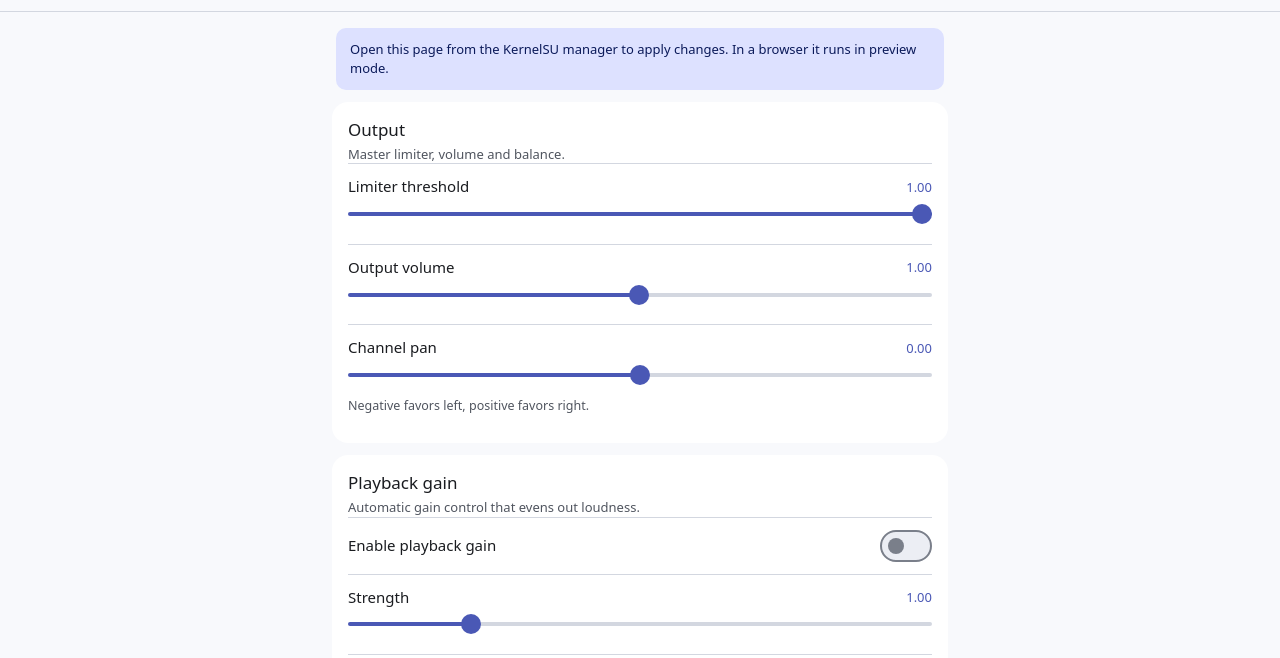
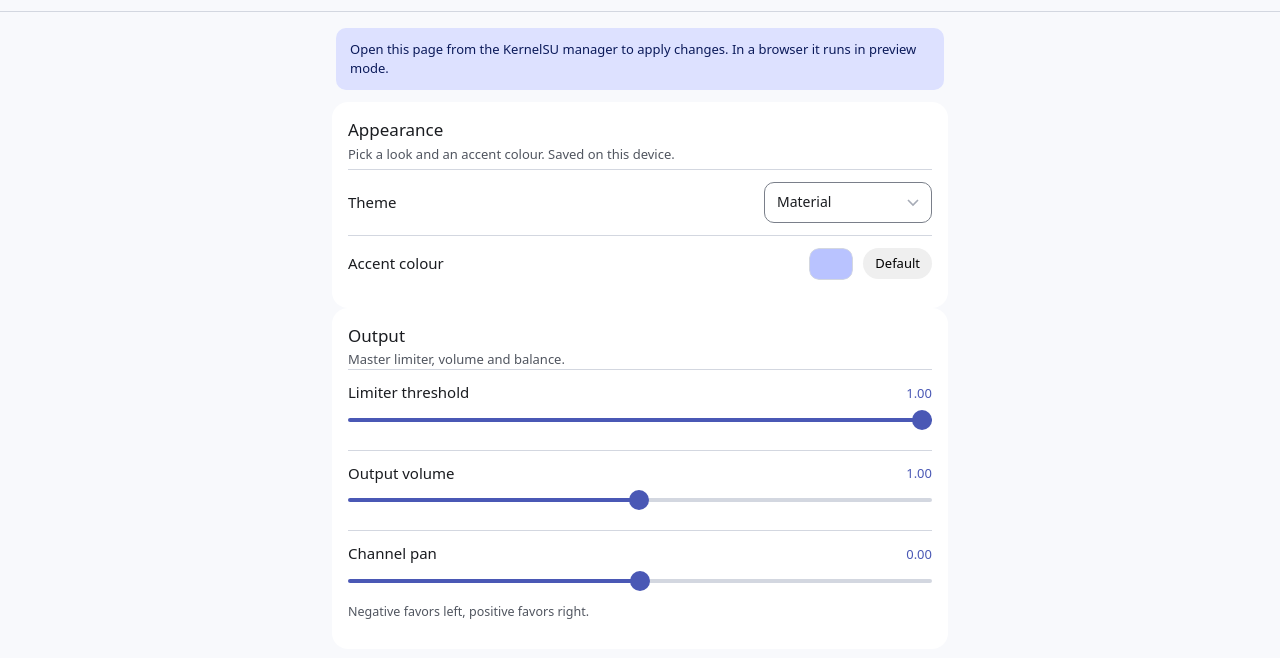
Before and after one commit to Justadeayo/Viper4-XF, a plain HTML site: page module/webroot/index.html in a window 1280 px wide. Shown: the part 66-724 px from the top of the page. Drawn offline with Linux system fonts and the light colour scheme.

Commit message:
Add theme switcher and accent colour picker
Signed-off-by: Justus <justadeayo@gmail.com>

```diff
--- a/module/webroot/app.js
+++ b/module/webroot/app.js
@@ -251,7 +251,57 @@
     resetAll: document.getElementById('resetAll'),
     footerInfo: document.getElementById('footerInfo'),
     toast: document.getElementById('toast'),
+    themeLink: document.getElementById('themeCss'),
+    themeSelect: document.getElementById('themeSelect'),
+    accentInput: document.getElementById('accentInput'),
+    accentReset: document.getElementById('accentReset'),
   };
+
+  // ---------- Appearance ----------
+
+  const THEMES = { material: 'style.css', ios: 'themes/ios.css', classic: 'themes/classic.css' };
+  // localStorage can be blocked in some WebViews, so every access is guarded.
+  const store = {
+    get(key) {
+      try { return localStorage.getItem(key); } catch (err) { return null; }
+    },
+    set(key, value) {
+      try { localStorage.setItem(key, value); } catch (err) { /* not persisted */ }
+    },
+  };
+
+  function applyTheme(name) {
+    const key = Object.prototype.hasOwnProperty.call(THEMES, name) ? name : 'material';
+    els.themeLink.href = THEMES[key];
+    document.documentElement.dataset.ui = key;
+    els.themeSelect.value = key;
+    store.set('viper.theme', key);
+  }
+
+  // Sets the accent on the root, so every theme picks it up through its own variables.
+  function applyAccent(hex) {
+    const root = document.documentElement.style;
+    if (!/^#[0-9a-fA-F]{6}$/.test(hex || '')) {
+      root.removeProperty('--accent');
+      root.removeProperty('--primary');
+      els.accentInput.value = '#b9c3ff';
+      store.set('viper.accent', '');
+      return;
+    }
+    root.setProperty('--accent', hex);
+    root.setProperty('--primary', hex);
+    els.accentInput.value = hex;
+    store.set('viper.accent', hex);
+  }
+
+  function restoreAppearance() {
+    applyTheme(store.get('viper.theme') || 'material');
+    applyAccent(store.get('viper.accent') || '');
+  }
+
+  els.themeSelect.addEventListener('change', () => applyTheme(els.themeSelect.value));
+  els.accentInput.addEventListener('input', () => applyAccent(els.accentInput.value));
+  els.accentReset.addEventListener('click', () => applyAccent(''));
 
   const hasKsu = () => typeof window.ksu === 'object' && window.ksu !== null && typeof window.ksu.exec === 'function';
 
@@ -711,6 +761,7 @@
   els.resetAll.addEventListener('click', resetAll);
   els.powerBtn.addEventListener('click', togglePower);
 
+  restoreAppearance();
   renderSections();
   setDefaults();
   syncControls();
--- a/module/webroot/index.html
+++ b/module/webroot/index.html
@@ -5,7 +5,7 @@
   <meta name="viewport" content="width=device-width, initial-scale=1" />
   <meta name="color-scheme" content="dark light" />
   <title>Viper4-XF</title>
-  <link rel="stylesheet" href="style.css" />
+  <link id="themeCss" rel="stylesheet" href="style.css" />
 </head>
 <body>
   <header class="top-app-bar">
@@ -28,6 +28,28 @@
     <div class="notice" id="notice" hidden>
       Open this page from the KernelSU manager to apply changes. In a browser it runs in preview mode.
     </div>
+
+    <section class="card" aria-labelledby="appearanceTitle">
+      <div class="card__header">
+        <h2 id="appearanceTitle">Appearance</h2>
+        <p class="card__desc">Pick a look and an accent colour. Saved on this device.</p>
+      </div>
+      <div class="control">
+        <label class="control__label" for="themeSelect">Theme</label>
+        <select class="select" id="themeSelect">
+          <option value="material">Material</option>
+          <option value="ios">iOS liquid glass</option>
+          <option value="classic">ViPER app (classic)</option>
+        </select>
+      </div>
+      <div class="control">
+        <label class="control__label" for="accentInput">Accent colour</label>
+        <div class="accent-row">
+          <input type="color" id="accentInput" class="color-input" value="#b9c3ff" aria-label="Accent colour" />
+          <button class="button button--small" id="accentReset" type="button">Default</button>
+        </div>
+      </div>
+    </section>
 
     <div id="sections" class="sections"></div>
 
--- a/module/webroot/style.css
+++ b/module/webroot/style.css
@@ -533,3 +533,27 @@ input[type="range"]::-moz-range-thumb {
   opacity: 0.5;
   cursor: default;
 }
+
+/* ---------- Appearance controls ---------- */
+
+.accent-row {
+  display: flex;
+  align-items: center;
+  gap: 10px;
+}
+
+.color-input {
+  -webkit-appearance: none;
+  appearance: none;
+  width: 44px;
+  height: 32px;
+  padding: 0;
+  border: 0;
+  border-radius: 10px;
+  background: none;
+  cursor: pointer;
+}
+
+.color-input::-webkit-color-swatch-wrapper { padding: 0; }
+.color-input::-webkit-color-swatch { border: 1px solid var(--outline-variant); border-radius: 10px; }
+.color-input::-moz-color-swatch { border: 1px solid var(--outline-variant); border-radius: 10px; }
```
